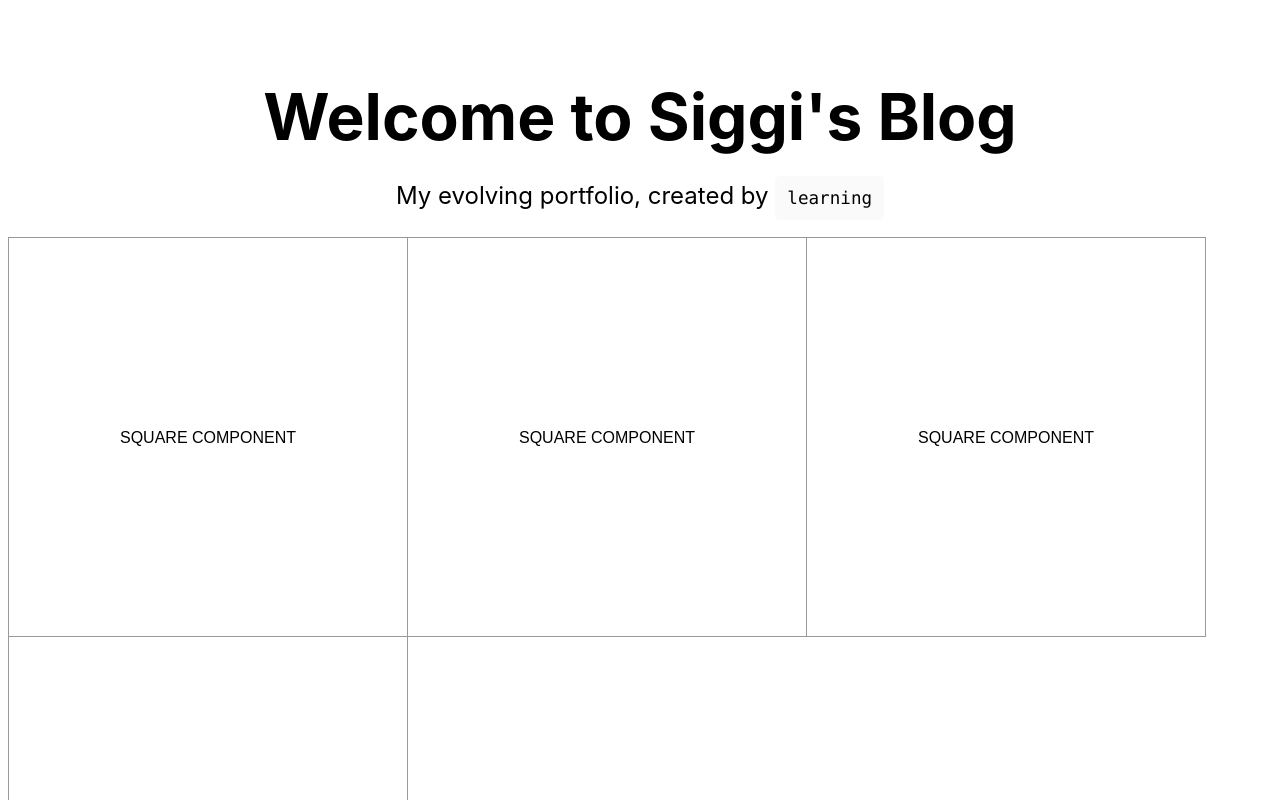
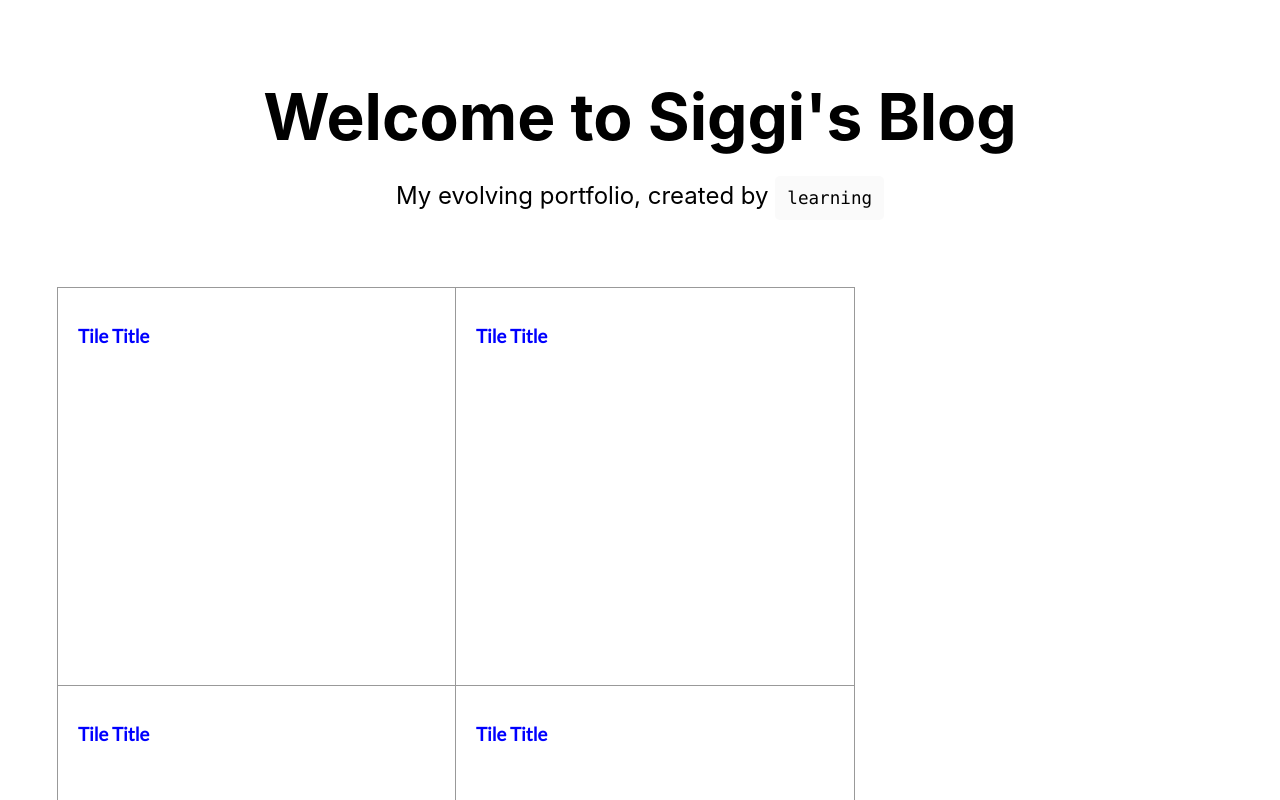
Before and after one commit to Mesapholis/siggisblog, a Next.js app: page / in a window 1280 px wide. Shown: the top 800 px of the page. Built offline with nearby package versions, Linux system fonts and the light colour scheme.

Commit message:
Tiles structure

```diff
--- a/components/tile.js
+++ b/components/tile.js
@@ -1,9 +1,14 @@
-const tiles = [1, 2, 3, 4]
+import styles from '../styles/Tiles.module.css'
 
 export default function Tile() {
     return (
-        <button class="square">
-            SQUARE COMPONENT
-        </button>
+        <div className={styles.square}>
+            <div className={styles.titleContainer}>
+                <h3 className={styles.title}>Tile Title</h3>
+            </div>
+            <div className={styles.descriptionContainer}>
+                <p className={styles.description}>Description Lorem Ipsum Description Lorem Ipsum Description Lorem Ipsum Description Lorem Ipsum Description ONE Lorem Ipsum Description Lorem Ipsum Description Lorem Ipsum Description Lorem Ipsum TWO</p>
+            </div>
+        </div>
     );
 }
--- a/pages/index.js
+++ b/pages/index.js
@@ -1,6 +1,8 @@
 import Head from 'next/head'
 import styles from '../styles/Home.module.css'
 import Tile from '../components/tile.js'
+
+var interestingTitle = 'TestingTitle';
 
 export default function Home() {
   return (
@@ -19,11 +21,11 @@ export default function Home() {
           <code className={styles.code}>learning</code>
         </p>
 
-        <div className="gridContainer">
-          <div><Tile></Tile><Tile></Tile><Tile></Tile></div>
+        <div className="container">
+          <div><Tile title={interestingTitle}></Tile></div>
           <div><Tile></Tile></div>
-          <div><Tile></Tile><Tile></Tile></div>
-          <div><Tile></Tile><Tile></Tile><Tile></Tile><Tile></Tile></div>
+          <div><Tile></Tile></div>
+          <div><Tile></Tile><Tile>5</Tile></div>
         </div>
 
       </main>
@@ -38,6 +40,6 @@ export default function Home() {
           <img src="/vercel.svg" alt="Vercel Logo" className={styles.logo} />
         </a>
       </footer>
-    </div>
+    </div >
   )
 }
--- a/styles/Tiles.module.css
+++ b/styles/Tiles.module.css
@@ -7,18 +7,45 @@
 
 .title {
     font-family: 'Lato', sans-serif;
+    color: blue;
+    line-height: 60px;
+    margin-left: 20px;
+    margin-right: 20px;
+}
+
+.description:hover {
+    font-family: 'Lato', sans-serif;
+    color: green;
+    line-height: 40px;
+    margin-left: 20px;
+    margin-right: 20px;
+    max-height: fit-content;
+    overflow: hidden;
+}
+
+.description {
+    color:#fff
 }
 
 .square {
     background: #fff;
     border: 1px solid #999;
-    float: left
-    font-size 16px;
-    line-height: 50px;
-    height: 50px;
+
+    font-size: 16px;
+    height: 400px;
     margin-right: -1px;
+    margin-left: -1px;
     margin-top: -1px;
+    margin-bottom: -1px;
     padding: 0;
-    text-align: center;
-    width: 50px;
+    text-align: left;
+    width: 400px;
   }
+
+.titleContainer {
+    height: 40%;
+}
+
+.descriptionContainer {
+    height: 60%;
+}
--- a/styles/globals.css
+++ b/styles/globals.css
@@ -6,25 +6,13 @@ body {
     Ubuntu, Cantarell, Fira Sans, Droid Sans, Helvetica Neue, sans-serif;
 }
 
-a {
-  color: inherit;
-  text-decoration: none;
+.container {
+  margin: 50px;
+  display: flex;
+  flex-direction: row;
+  flex-wrap: wrap;
 }
 
 * {
   box-sizing: border-box;
 }
-
-.square {
-  background: #fff;
-  border: 1px solid #999;
-
-  font-size: 16px;
-  line-height: 400px;
-  height: 400px;
-  margin-right: -1px;
-  margin-top: -1px;
-  padding: 0;
-  text-align: center;
-  width: 400px;
-}
```
